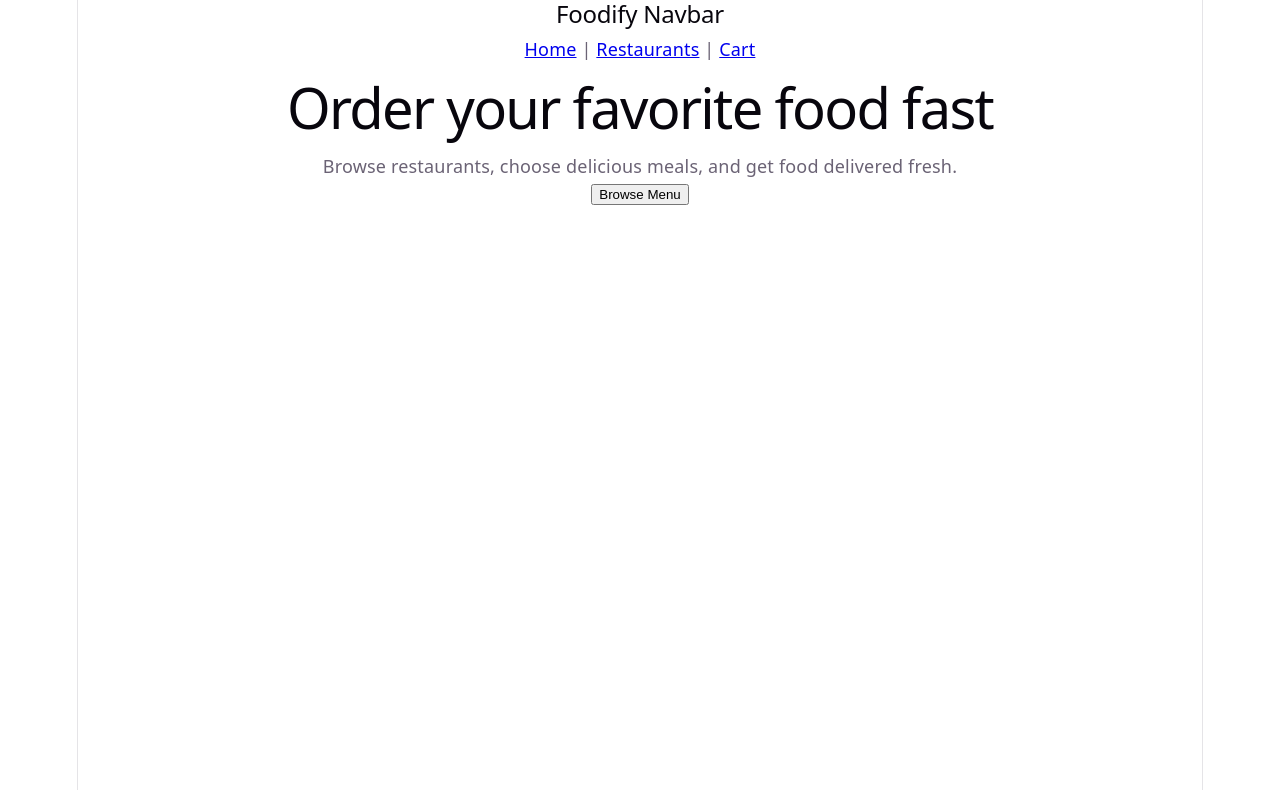
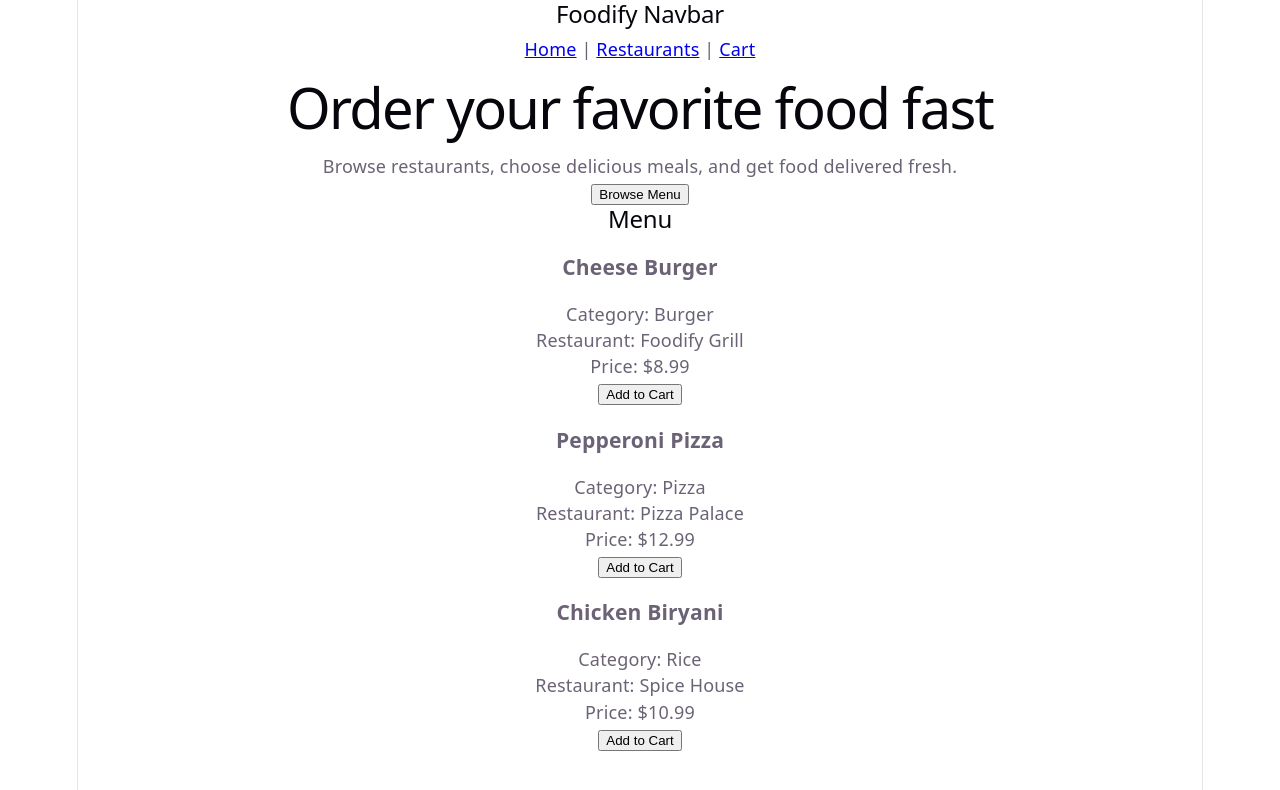
Before and after one commit to Rohit6165/foodify, a React (Vite) app: page / in a window 1280 px wide. Shown: the top 790 px of the page. Built offline with nearby package versions, Linux system fonts and the light colour scheme.

Commit message:
Display menu dish cards

```diff
--- a/src/App.jsx
+++ b/src/App.jsx
@@ -1,3 +1,5 @@
+import foods from "./data/foods";
+
 function App() {
   return (
     <div>
@@ -11,6 +13,20 @@ function App() {
         <p>Browse restaurants, choose delicious meals, and get food delivered fresh.</p>
         <button>Browse Menu</button>
       </section>
+
+      <section>
+        <h2>Menu</h2>
+
+        {foods.map((food) => (
+          <div key={food.id}>
+            <h3>{food.name}</h3>
+            <p>Category: {food.category}</p>
+            <p>Restaurant: {food.restaurant}</p>
+            <p>Price: ${food.price}</p>
+            <button>Add to Cart</button>
+          </div>
+        ))}
+      </section>
     </div>
   );
 }
```
